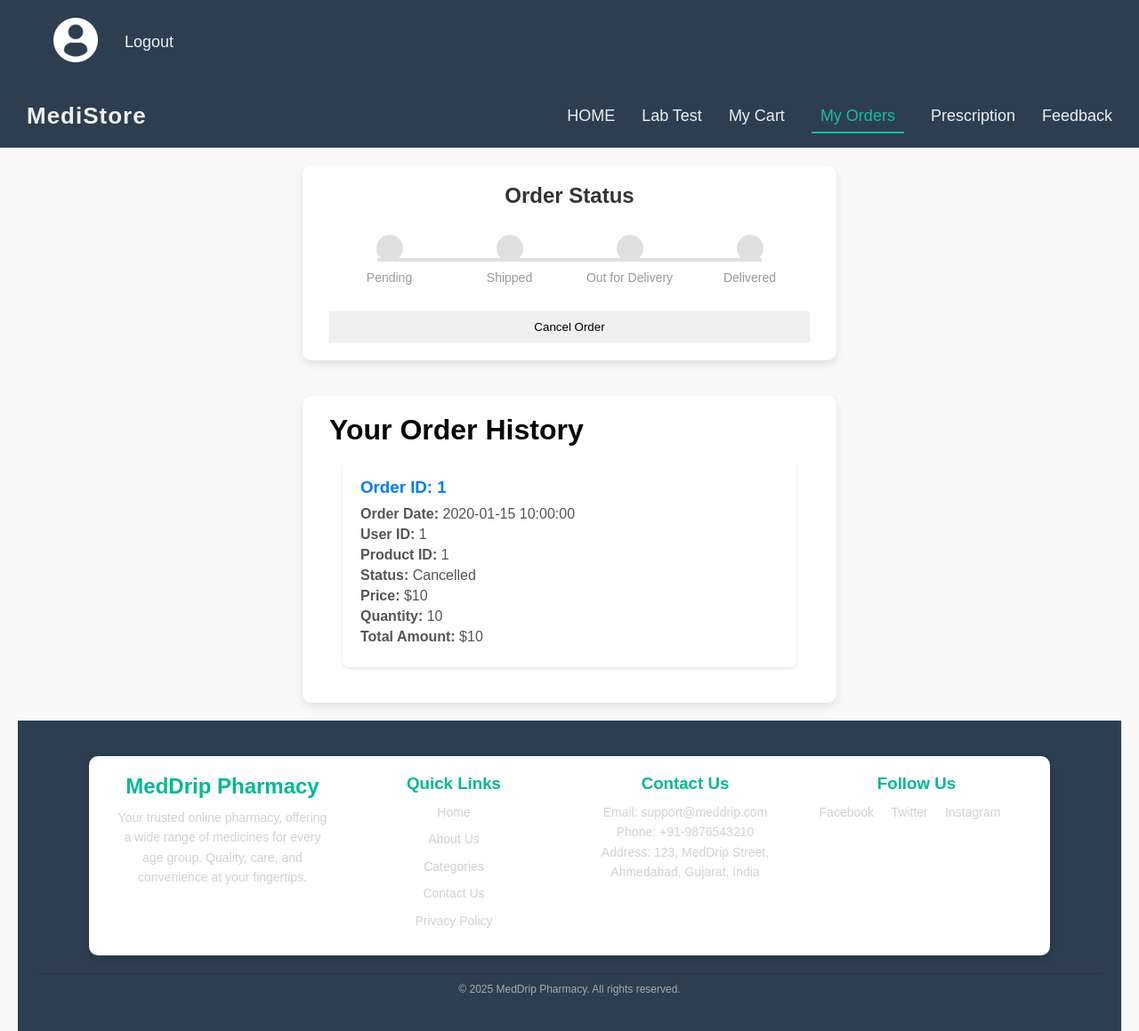
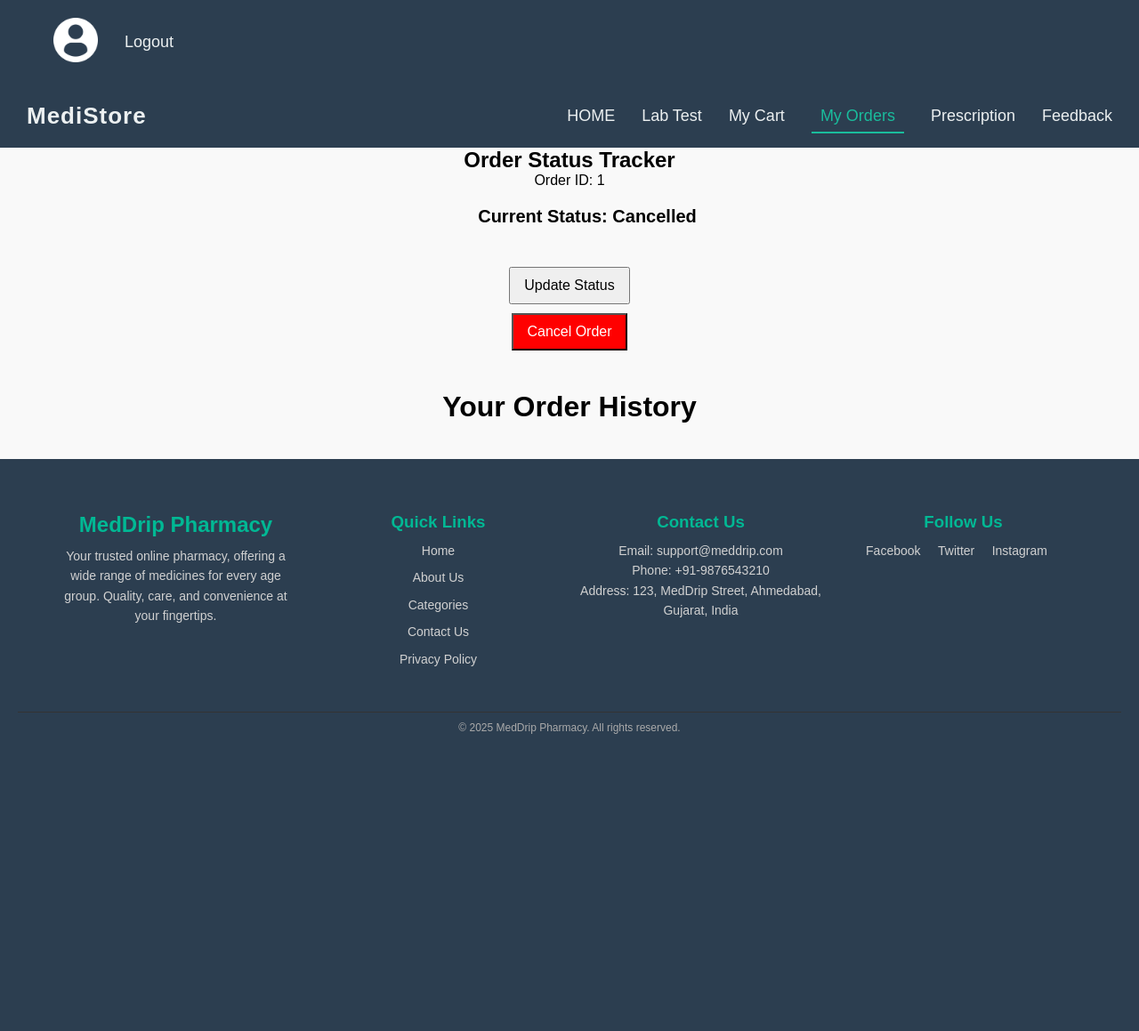
Before and after one commit to YarmikPatel/Online-Medical-Store, a PHP site: page /user/orders.php in a window 1280 px wide. Shown: the whole page at 89% size. After the commit the page ends 825 px from the top, so only its background shows below. Run offline with PHP 8.4, Linux system fonts and the light colour scheme; the visitor is signed in with stand-in values (Sample User, id 1); tables that the repository leaves empty or names only in its code hold one stand-in row (values such as "Sample post").

Commit message:
Still working on order status tracking feature

```diff
--- a/Frontend/user/demo.php
+++ b/Frontend/user/demo.php
@@ -1,11 +1,33 @@
+<?php
+error_reporting(E_ALL);
+ini_set('display_errors', 1);
+
+include('../../Backend/connection.php');
+
+// Get order_id from URL (or default to 1 for testing)
+$oid = isset($_GET['oid']) ? intval($_GET['oid']) : 1;
+
+// Fetch order status
+$query = "SELECT status FROM order_history WHERE oid = ?";
+$stmt = $conn->prepare($query);
+$stmt->bind_param("i", $oid);
+$stmt->execute();
+$result = $stmt->get_result();
+$order = $result->fetch_assoc();
+
+// Define order status steps
+$statuses = ["Pending", "Shipped", "Out for Delivery", "Delivered"];
+$currentIndex = array_search($order['status'], $statuses);
+?>
 <!DOCTYPE html>
 <html lang="en">
 <head>
     <meta charset="UTF-8">
     <meta name="viewport" content="width=device-width, initial-scale=1.0">
+    <meta http-equiv="refresh" content="20">
     <title>Persistent Order Status Tracker</title>
     <style>
-        body {
+        /*body {
             font-family: Arial, sans-serif;
             background: #f9f9f9;
             margin: 0;
@@ -14,84 +36,45 @@
             justify-content: center;
             align-items: center;
             min-height: 100vh;
-        }
+        }*/
 
-        .container {
-            width: 90%;
-            max-width: 600px;
-            background: #ffffff;
-            border-radius: 10px;
-            box-shadow: 0 4px 10px rgba(0, 0, 0, 0.1);
-            padding: 20px 30px;
-        }
-
-        .title {
-            text-align: center;
-            font-size: 24px;
-            font-weight: bold;
-            color: #333;
-            margin-bottom: 20px;
-        }
-
-        .status-bar {
-            display: flex;
-            justify-content: space-between;
-            align-items: center;
-            position: relative;
-            margin: 30px 0;
-        }
-
-        .status-bar::before {
-            content: '';
-            position: absolute;
-            top: 50%;
-            left: 10%;
-            width: 80%;
-            height: 4px;
-            background: #e0e0e0;
-            transform: translateY(-50%);
-            z-index: 0;
-        }
-
-        .status-step {
-            position: relative;
-            z-index: 1;
-            text-align: center;
-            flex: 1;
-        }
-
-        .status-circle {
-            width: 30px;
-            height: 30px;
-            background: #e0e0e0;
-            border-radius: 50%;
-            margin: 0 auto;
-            display: flex;
-            justify-content: center;
-            align-items: center;
-            font-weight: bold;
-            color: #999;
-            transition: all 0.3s ease;
-        }
-
-        .status-text {
-            margin-top: 10px;
-            font-size: 14px;
-            color: #999;
-        }
-
-        .active .status-circle {
-            background: #4caf50;
-            color: #fff;
-        }
-
-        .active .status-text {
-            color: #4caf50;
-        }
+        body { font-family: Arial, sans-serif; text-align: center; margin-top: 50px; }
+        .status { font-size: 20px; font-weight: bold; margin: 20px; }
+        .button-container { margin-top: 20px; }
+        button { padding: 10px 15px; font-size: 16px; margin: 5px; cursor: pointer; }
     </style>
 </head>
 <body>
-    <div class="container">
+
+<h2>Order Status Tracker</h2>
+    <p>Order ID: <?php echo $oid; ?></p>
+    <p class="status">Current Status: <?php echo $order['status']; ?></p>
+
+    <div class="button-container">
+        <?php
+        if ($currentIndex !== false && $currentIndex < count($statuses) - 1){
+            $new_status = $statuses[$currentIndex + 1]; // Move to the next stage
+            $update_query = "UPDATE order_history SET status = ? WHERE oid = ?";
+            $update_stmt = $conn->prepare($update_query);
+            $update_stmt->bind_param("si", $new_status, $order_id);
+            $update_stmt->execute();
+        }
+        ?>
+        <form action="update_order_status.php" method="POST">
+                <input type="hidden" name="order_id" value="<?php echo $oid; ?>">
+                <input type="hidden" name="new_status" value="<?php echo $statuses[$currentIndex + 1]; ?>">
+                <button type="submit">Update Status</button>
+            </form>
+        <!-- <button id="cancelOrder" style="display: block; width: 100%; margin-top: 20px; padding: 10px; background: red: color: white; border: none; cursor: pointer;">Cancel Order</button> -->
+        <form action="cancel_order_status.php" method="POST">
+            <input type="hidden" name="order_id" value="<?php echo $oid; ?>">
+            <button type="submit" style="background-color: red; color: white;">Cancel Order</button>
+        </form>
+    </div>
+</body>
+</html>
+
+<!-- <div class="container">
         <h2 class="title">Order Status</h2>
         <div class="status-bar">
             <div class="status-step" id="step-1">
@@ -110,52 +93,4 @@
                 <div class="status-circle"></div>
                 <div class="status-text">Delivered</div>
             </div>
-        </div>
-        <button id="cancelOrder" style="display: block; width: 100%; margin-top: 20px; padding: 10px; background: red: color: white; border: none; cursor: pointer;">Cancel Order</button>
-    </div>
-
-    <script>
-        const statusSteps = ["Pending", "Shipped", "Out for Delivery", "Delivered", "Cancelled"]; // Status sequence
-        const stepElements = ["step-1", "step-2", "step-3", "step-4"];
-
-        function updateStatusUI(status){
-            document.querySelectorAll(".status-step").forEach(el => el.classList.remove("active"));
-
-            if(status === "Cancelled"){
-                alert("Order has been cancelled.");
-                return;
-            }
-
-            let index = statusSteps.indexOf(status);
-            if(index !== -1){
-                document.getElementById(stepElements[index]).classList.add("active");
-            }
-        }
-
-        const urlParams = new URLSearchParams(window.location.search);
-        const orderid = urlParams.get("oid");
-        function fetchStatus(){
-            fetch("get_order_status.php?oid=${orderid}")
-                .then(response => response.json())
-                .then(data => updateStatusUI(data.status));
-        }
-
-        function cancelOrder(){
-            fetch("cancel_order_status.php")
-                .then(response => response.json())
-                .then(data => {
-                    updateStatusUI(data.status);
-                    document.getElementById("cancelOrder").style.display = "none";
-                });
-        }
-
-        document.getElementById("cancelOrder").addEventListener("click", cancelOrder);
-
-        setInterval(() => {
-            fetch("update_order_status.php").then(() => fetchStatus());
-        }, 60000);
-
-        fetchStatus();
-    </script>
-</body>
-</html>
+        </div> -->
```
Also changed, not shown: Frontend/user/cancel_order_status.php (+19 -9 lines), Frontend/user/update_order_status.php (+20 -10 lines).
